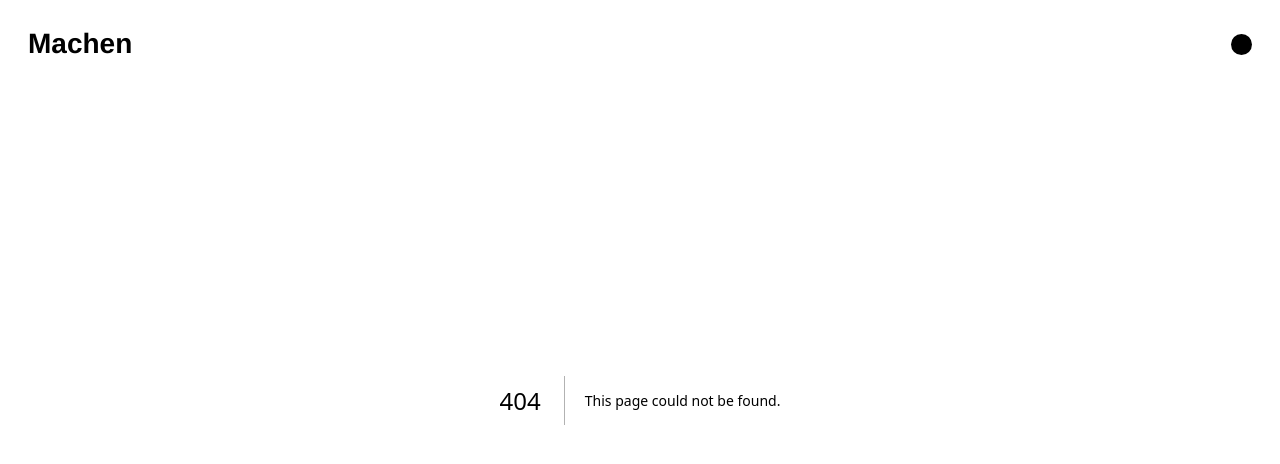
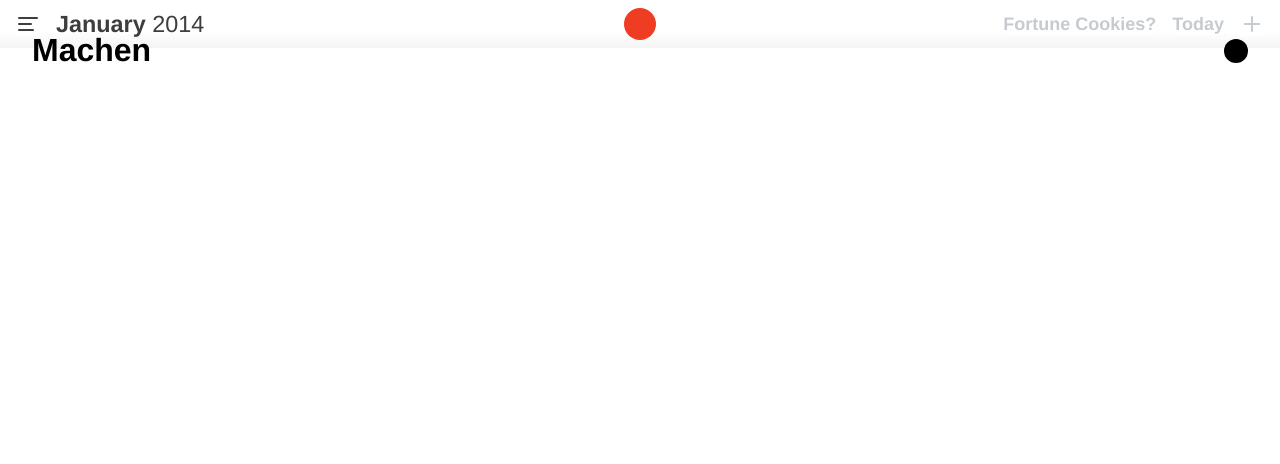
Before and after one commit to skatingincentralpark/machen-v2, a Next.js app: page /calendar-v2 in a window 1280 px wide. Before the commit this address had no page. Shown: the top 464 px of the page. Built offline with nearby package versions, Linux system fonts and the light colour scheme.

Commit message:
Initial commit for UI update

```diff
--- /dev/null
+++ b/src/app/calendar-v2/Header/index.tsx
@@ -0,0 +1,132 @@
+"use client";
+
+import { styleTokens } from "@/lib/style-tokens";
+import styled from "@emotion/styled";
+import { AlignLeft, Plus, Cookie, Sun } from "lucide-react";
+
+export default function Header() {
+  const date = new Date("2014-01-01");
+  const month = date.toLocaleString("default", { month: "long" });
+  const year = date.getFullYear();
+
+  return (
+    <StyledHeader>
+      <Left justify="flex-start">
+        <IconButton aria-label="Open Sidebar">
+          <AlignLeft />
+        </IconButton>
+        <DateHeading
+          aria-label="Currently selected month and year"
+          title="Currently selected month and year"
+        >
+          {month} <span>{year}</span>
+        </DateHeading>
+      </Left>
+
+      <FlexBase>
+        <Logo />
+      </FlexBase>
+
+      <Right justify="flex-end">
+        <TextButton
+          aria-label="Toggle fortune cookies"
+          title="Toggle fortune cookies"
+        >
+          <span>Fortune Cookies?</span> <Cookie />
+        </TextButton>
+        <TextButton
+          aria-label="Open note for today"
+          title="Open note for today"
+        >
+          <span>Today</span> <Sun />
+        </TextButton>
+        <IconButton>
+          <Plus />
+        </IconButton>
+      </Right>
+    </StyledHeader>
+  );
+}
+
+const StyledHeader = styled.header`
+  background: ${styleTokens.gradient["white-to-gray"]};
+  width: 100%;
+  height: fit-content;
+  display: grid;
+  grid-template-columns: 1fr 4rem 1fr;
+  color: ${styleTokens.color.gray["400"]};
+  font-weight: bold;
+  padding: ${styleTokens.space[2]} ${styleTokens.space[4]};
+  align-items: center;
+`;
+const Logo = styled.div`
+  aspect-ratio: 1;
+  border-radius: 50%;
+  height: 2rem;
+  width: 2rem;
+  background-color: ${styleTokens.color["orange"]};
+`;
+const DateHeading = styled.h3`
+  & > span {
+    font-weight: normal;
+  }
+`;
+
+interface FlexProps {
+  justify?: string;
+}
+const FlexBase = styled.div<FlexProps>`
+  height: fit-content;
+  display: flex;
+  align-items: center;
+  justify-content: ${({ justify }) => (justify ? justify : "center")};
+  gap: 1rem;
+  overflow: hidden;
+  white-space: nowrap;
+`;
+const Left = styled(FlexBase)`
+  font-size: ${styleTokens.size["lg"]};
+
+  ${styleTokens.media["md"]} {
+    font-size: ${styleTokens.size["xl"]};
+  }
+`;
+const Right = styled(FlexBase)`
+  font-size: ${styleTokens.size["base"]};
+  color: ${styleTokens.color.slate["200"]};
+
+  ${styleTokens.media["md"]} {
+    font-size: ${styleTokens.size["lg"]};
+  }
+`;
+
+const ButtonBase = styled.button`
+  display: flex;
+  align-items: center;
+  gap: ${styleTokens.space[2]};
+
+  &:hover {
+    color: ${styleTokens.color.orange};
+  }
+`;
+const IconButton = styled(ButtonBase)``;
+const TextButton = styled(ButtonBase)`
+  overflow: hidden;
+  text-overflow: ellipsis;
+
+  & > span {
+    display: none;
+  }
+  & > svg {
+    display: block;
+  }
+
+  ${styleTokens.media["md"]} {
+    & > span {
+      display: block;
+    }
+    & > svg {
+      display: none;
+    }
+  }
+`;
--- /dev/null
+++ b/src/app/calendar-v2/layout.tsx
@@ -0,0 +1,14 @@
+import Header from "./Header";
+
+export default function DashboardLayout({
+  children,
+}: {
+  children: React.ReactNode;
+}) {
+  return (
+    <>
+      <Header />
+      <main>{children}</main>
+    </>
+  );
+}
--- /dev/null
+++ b/src/app/calendar-v2/page.tsx
@@ -0,0 +1,3 @@
+export default function Page() {
+  return <div></div>;
+}
--- /dev/null
+++ b/src/lib/style-tokens.ts
@@ -0,0 +1,89 @@
+export const styleTokens = {
+  ["font"]: {
+    ["primary"]: "Helvetica Neue, system-ui, Helvetica, Arial, sans-serif",
+    ["secondary"]: "Helvetica Neue, system-ui, Helvetica, Arial, sans-serif",
+    ["tertiary"]: "Courier New, Courier, monospace",
+  },
+  ["media"]: {
+    ["xs"]: "@media (min-width: 350px)",
+    ["sm"]: "@media (min-width: 520px)",
+    ["md"]: "@media (min-width: 740px)",
+    ["lg"]: "@media (min-width: 960px)",
+    ["xl"]: "@media (min-width: 1180px)",
+    ["2xl"]: "@media (min-width: 1400px)",
+    ["3xl"]: "@media (min-width: 1620px)",
+  },
+  ["size"]: {
+    ["xs"]: "0.75rem", // 12px
+    ["sm"]: "0.875rem", // 14px
+    ["base"]: "1rem", // 16px
+    ["lg"]: "1.125rem", // 18px
+    ["xl"]: "1.25rem", // 20px
+    ["2xl"]: "1.5rem", // 24px
+    ["3xl"]: "1.875rem", // 30px
+  },
+  ["lineHeight"]: {
+    ["xs"]: "1rem", // 16px
+    ["sm"]: "1.25rem", // 20px
+    ["base"]: "1.5rem", // 24px
+    ["lg"]: "1.75rem", // 28px
+    ["xl"]: "1.75rem", // 28px
+    ["2xl"]: "2rem", // 32px
+    ["3xl"]: "2.25rem", // 36px
+  },
+  ["color"]: {
+    ["slate"]: {
+      ["100"]: "#dde3e4",
+      ["200"]: "#c6cbd0",
+      ["300"]: "#989ca2",
+    },
+    ["gray"]: {
+      ["100"]: "#f8f8f9",
+      ["200"]: "#f1f1f1",
+      ["300"]: "#dcdcdc",
+      ["400"]: "#3e3e3e",
+    },
+    ["orange"]: "#ef3d23",
+    ["blue"]: "#3f85c6",
+  },
+  ["space"]: {
+    ["0"]: "0", // 0px
+    ["0.5"]: "0.125rem", // 2px
+    ["1"]: "0.25rem", // 4px
+    ["1.5"]: "0.375rem", // 6px
+    ["2"]: "0.5rem", // 8px
+    ["2.5"]: "0.625rem", // 10px
+    ["3"]: "0.75rem", // 12px
+    ["3.5"]: "0.875rem", // 14px
+    ["4"]: "1rem", // 16px
+    ["5"]: "1.25rem", // 20px
+    ["6"]: "1.5rem", // 24px
+    ["7"]: "1.75rem", // 28px
+    ["8"]: "2rem", // 32px
+    ["9"]: "2.25rem", // 36px
+    ["10"]: "2.5rem", // 40px
+    ["11"]: "2.75rem", // 44px
+    ["12"]: "3rem", // 48px
+    ["14"]: "3.5rem", // 56px
+    ["16"]: "4rem", // 64px
+    ["20"]: "5rem", // 80px
+    ["24"]: "6rem", // 96px
+    ["28"]: "7rem", // 112px
+    ["32"]: "8rem", // 128px
+    ["36"]: "9rem", // 144px
+    ["40"]: "10rem", // 160px
+    ["44"]: "11rem", // 176px
+    ["48"]: "12rem", // 192px
+    ["52"]: "13rem", // 208px
+    ["56"]: "14rem", // 224px
+    ["60"]: "15rem", // 240px
+    ["64"]: "16rem", // 256px
+    ["72"]: "18rem", // 288px
+    ["80"]: "20rem", // 320px
+    ["96"]: "24rem", // 384px
+  },
+  ["gradient"]: {
+    ["white-to-gray"]:
+      "linear-gradient(0deg, rgba(244, 244, 244, 1) 0%, rgba(255, 255, 255, 1) 35%)",
+  },
+} as const;
--- a/src/styles/global.css
+++ b/src/styles/global.css
@@ -1,12 +1,8 @@
 html {
-  font-size: 14px;
+  font-size: 16px;
   min-height: 100vh;
   height: 100%;
   font-family: Helvetica, system-ui, Verdana, Geneva, Tahoma, sans-serif;
-
-  @media (max-width: 740px) {
-    font-size: 13px;
-  }
 }
 body {
   margin: 0;
@@ -50,17 +46,13 @@ h1 {
   margin: 0;
 }
 h2 {
-  margin: 2.5rem 0 0 0;
+  margin: 0;
 }
-h2:first-child {
-  margin-top: 0;
+h3 {
+  margin: 0;
 }
-p {
+h4 {
   margin: 0;
-  line-height: 1.5;
-}
-p:not(:first-child) {
-  margin-top: 1.3rem;
 }
 
 /* Utility */
```
